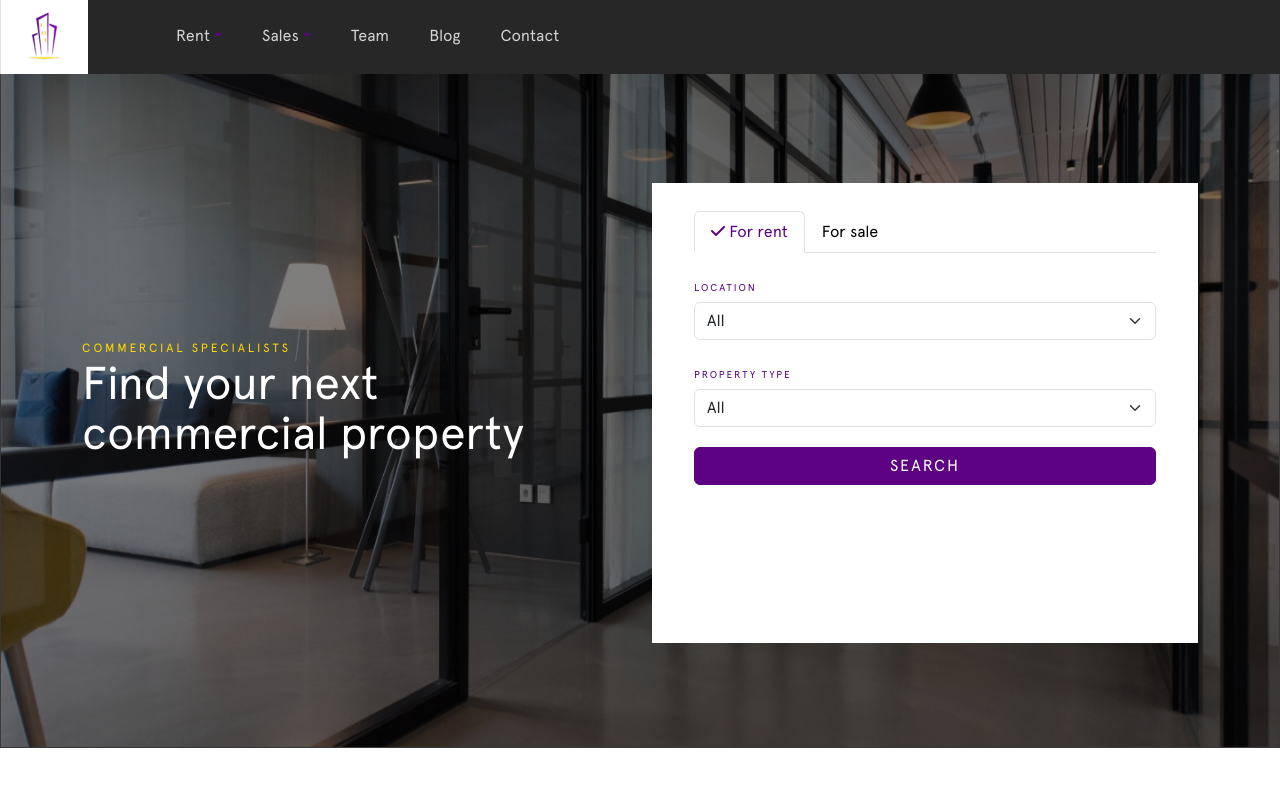
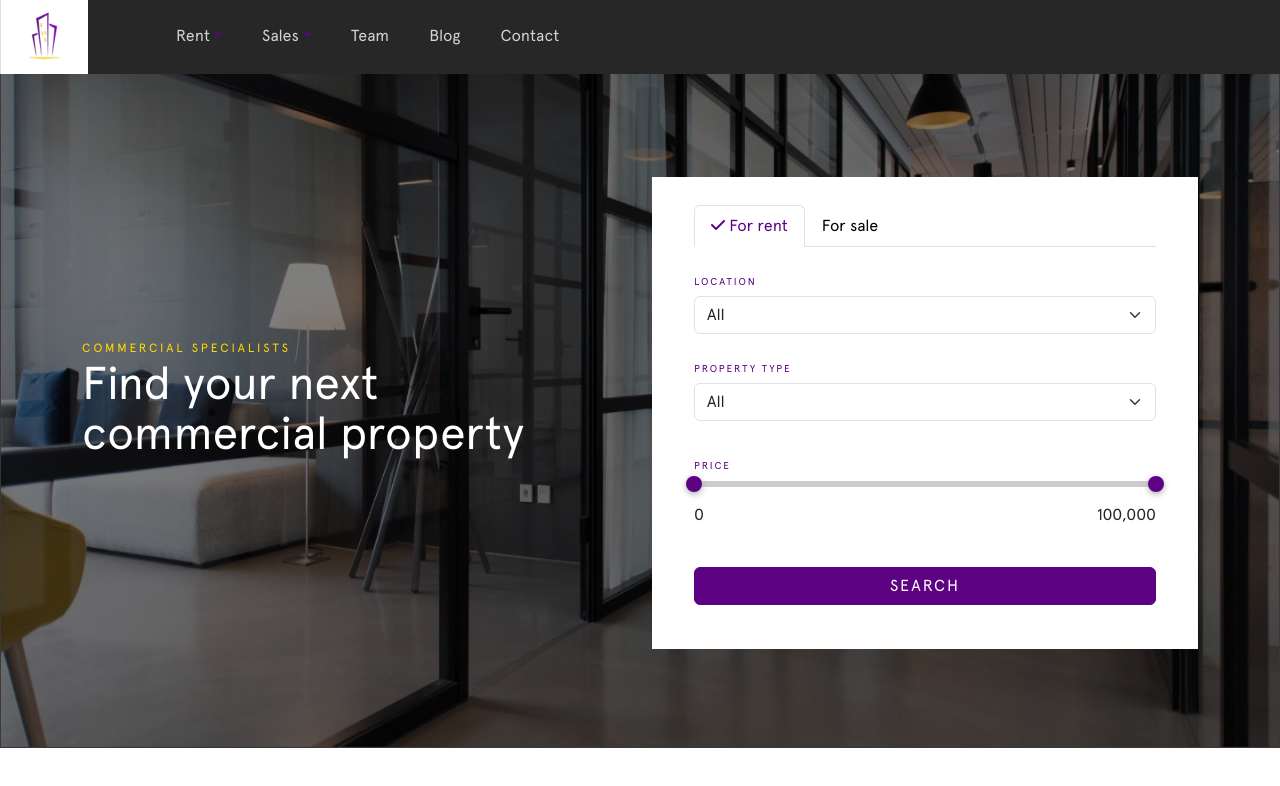
Before and after one commit to krsticzoran/real-estate-agency, a React (Create React App) app: page / in a window 1280 px wide. Shown: the top 786 px of the page. Built offline with nearby package versions, Linux system fonts and the light colour scheme.

Commit message:
property finished

```diff
--- a/package.json
+++ b/package.json
@@ -15,6 +15,7 @@
     "react": "^18.2.0",
     "react-bootstrap": "^2.7.4",
     "react-dom": "^18.2.0",
+    "react-range": "^1.8.14",
     "react-responsive": "^9.0.2",
     "react-router": "^6.13.0",
     "react-router-dom": "^6.13.0",
--- a/src/pages/home/property-box/PropertyRange.tsx
+++ b/src/pages/home/property-box/PropertyRange.tsx
@@ -1 +1,64 @@
-import React from "react";
+import React, { FC } from "react";
+import { Range } from "react-range";
+
+interface PriceRangeSliderProps {
+  setRangeValues: React.Dispatch<React.SetStateAction<[number, number]>>;
+  rangeValues: [number, number];
+  max: number;
+  step: number;
+}
+
+const PriceRangeSlider: FC<PriceRangeSliderProps> = ({
+  setRangeValues,
+  rangeValues,
+  max,
+  step,
+}) => {
+  const handleRangeChange = (values: number[]) => {
+    setRangeValues(values as [number, number]);
+  };
+
+  return (
+    <div>
+      <label className="property-search-label mb-2">Price</label>
+      <Range
+        values={rangeValues}
+        step={step}
+        min={0}
+        max={max}
+        onChange={handleRangeChange}
+        renderTrack={({ props, children }) => (
+          <div
+            {...props}
+            style={{
+              ...props.style,
+              height: "6px",
+              background: "#ccc",
+            }}
+          >
+            {children}
+          </div>
+        )}
+        renderThumb={({ props }) => (
+          <div
+            {...props}
+            style={{
+              ...props.style,
+              height: "16px",
+              width: "16px",
+              borderRadius: "50%",
+              backgroundColor: "#5c0282",
+              boxShadow: "0px 2px 6px #aaa",
+            }}
+          />
+        )}
+      />
+      <div className="d-flex justify-content-between mt-3">
+        <div>{rangeValues[0].toLocaleString()}</div>
+        <div>{rangeValues[1].toLocaleString()}</div>
+      </div>
+    </div>
+  );
+};
+
+export default PriceRangeSlider;
--- a/src/pages/home/property-box/PropertySearch.tsx
+++ b/src/pages/home/property-box/PropertySearch.tsx
@@ -1,10 +1,11 @@
 import React, { useState } from "react";
 import { Tabs, Tab, Form, Button } from "react-bootstrap";
 import Select from "./Select";
+import MultiRangeSlider from "./PropertyRange";
 import { menuList, location } from "../../../assets/data/myData";
 import "./property-box.css";
 
-const PropertySearch = () => {
+const PropertySearch: React.FC = () => {
   const [activeTab, setActiveTab] = useState<string>("rent");
   const [selectedLocation, setSelectedLocaction] = useState<string>("All");
   const [selectedProperty, setSelectedProperty] = useState<string>("All");
@@ -12,6 +13,12 @@ const PropertySearch = () => {
     useState<string>("All");
   const [selectedPropertySale, setSelectedPropertySale] =
     useState<string>("All");
+  const [rentRangeValues, setRentRangeValues] = useState<[number, number]>([
+    0, 100000,
+  ]);
+  const [saleRangeValues, setSaleRangeValues] = useState<[number, number]>([
+    0, 1000000,
+  ]);
 
   const handleLocationChange = (value: string) => {
     setSelectedLocaction(value);
@@ -30,9 +37,21 @@ const PropertySearch = () => {
   // TODO: Add code to handle selected property
   const handleSearch = (tab: string) => {
     if (tab === "rent") {
-      console.log(tab, selectedLocation, selectedProperty);
+      console.log(
+        tab,
+        selectedLocation,
+        selectedProperty,
+        rentRangeValues[0],
+        rentRangeValues[1]
+      );
     } else {
-      console.log(tab, selectedLocationSale, selectedPropertySale);
+      console.log(
+        tab,
+        selectedLocationSale,
+        selectedPropertySale,
+        saleRangeValues[0],
+        saleRangeValues[1]
+      );
     }
   };
 
@@ -70,6 +89,14 @@ const PropertySearch = () => {
                 labelValue="PROPERTY TYPE"
                 onValueChange={handlePropertyChange}
               />
+              <div className="property-range">
+                <MultiRangeSlider
+                  rangeValues={rentRangeValues}
+                  setRangeValues={setRentRangeValues}
+                  max={100000}
+                  step={1000}
+                />
+              </div>
               <Button
                 className="property-btn"
                 onClick={() => handleSearch("rent")}
@@ -103,6 +130,14 @@ const PropertySearch = () => {
                 labelValue="PROPERTY TYPE"
                 onValueChange={handlePropertyChangeSale}
               />
+              <div className="property-range">
+                <MultiRangeSlider
+                  rangeValues={saleRangeValues}
+                  setRangeValues={setSaleRangeValues}
+                  max={1000000}
+                  step={10000}
+                />
+              </div>
               <Button
                 className="property-btn"
                 onClick={() => handleSearch("sale")}
--- a/src/pages/home/property-box/property-box.css
+++ b/src/pages/home/property-box/property-box.css
@@ -48,35 +48,6 @@
   height: 100% !important;
 }
 
-@media (max-width: 576px) {
-}
-
-@media (min-width: 768px) {
-  .commercial-h1-text {
-    font-size: 30px !important;
-    line-height: 30px;
-  }
-  .commercial-h4-text {
-    padding-top: 0 !important;
-  }
-}
-
-@media (min-width: 992px) {
-  .commercial-h1-text {
-    font-size: 46px !important;
-    line-height: 50px;
-  }
-  .property-input-box {
-    min-height: 490px !important;
-  }
-}
-
-@media (min-width: 1399px) {
-  .property-input-box {
-    min-height: 523px !important;
-  }
-}
-
 .property-search-label {
   color: #5c0282;
   font-size: 10px;
@@ -118,3 +89,39 @@
   letter-spacing: 2px;
   text-transform: uppercase;
 }
+
+.property-range {
+  margin-top: 10px !important;
+}
+
+@media (max-width: 576px) {
+}
+
+@media (min-width: 768px) {
+  .commercial-h1-text {
+    font-size: 30px !important;
+    line-height: 30px;
+  }
+  .commercial-h4-text {
+    padding-top: 0 !important;
+  }
+}
+
+@media (min-width: 992px) {
+  .commercial-h1-text {
+    font-size: 46px !important;
+    line-height: 50px;
+  }
+  .property-input-box {
+    min-height: 490px !important;
+  }
+  .property-btn {
+    margin-top: 40px;
+  }
+}
+
+@media (min-width: 1399px) {
+  .property-input-box {
+    min-height: 523px !important;
+  }
+}
```
Also changed, not shown: 1 other file (tests, documents, lock files or other folders).
